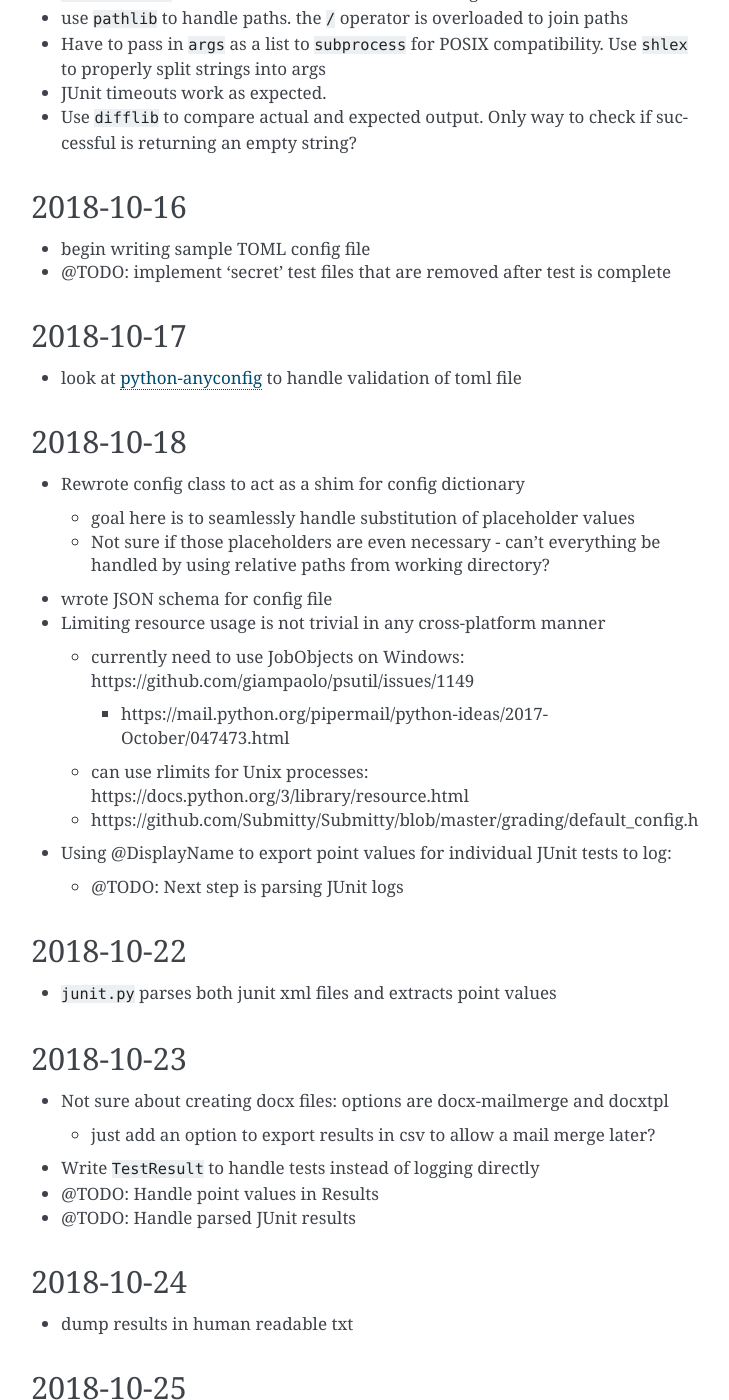
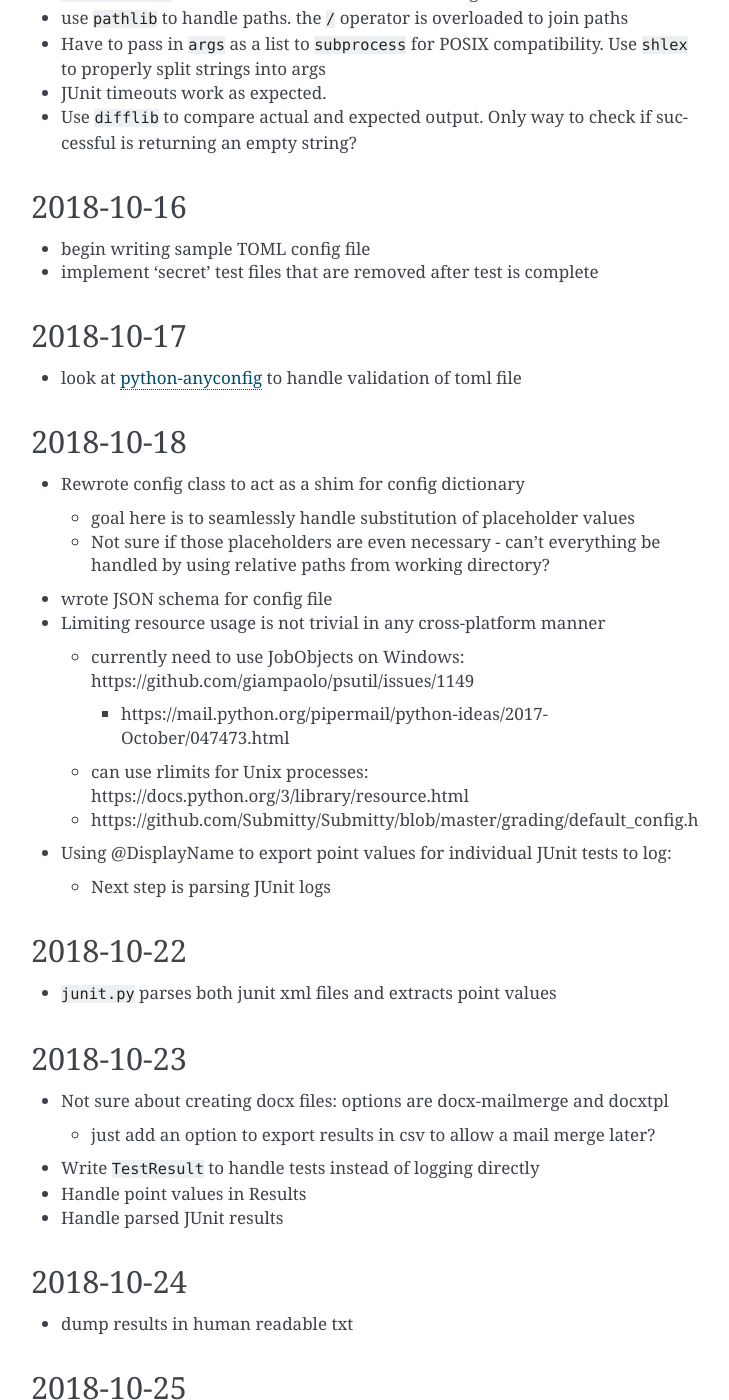
Before and after one commit to Wieschie/autograder, a Sphinx documentation site: the page built from docs/development.md, in a window 1280 px wide and 1400 px high, scrolled down 1722 px. Shown: the whole window, without its empty margins (389-1118 px from the left). Built offline with Sphinx 7.4.7, drawn with Linux system fonts in a browser that asks for light colours; pages that are not in the unit, such as notebooks, are missing from menus; some of the changed text lies outside the part shown.

```diff
--- a/docs/development.md
+++ b/docs/development.md
@@ -49,7 +49,7 @@
 
 ## 2018-10-16
 * begin writing sample TOML config file
-* @TODO: implement 'secret' test files that are removed after test is complete
+* implement 'secret' test files that are removed after test is complete
 
 ## 2018-10-17
 * look at [python-anyconfig](https://github.com/ssato/python-anyconfig) to handle validation of toml file
@@ -65,7 +65,7 @@
   * can use rlimits for Unix processes: https://docs.python.org/3/library/resource.html
   * https://github.com/Submitty/Submitty/blob/master/grading/default_config.h
 * Using @DisplayName to export point values for individual JUnit tests to log:
-  * @TODO: Next step is parsing JUnit logs
+  * Next step is parsing JUnit logs
 
 ## 2018-10-22
 * `junit.py` parses both junit xml files and extracts point values
@@ -74,8 +74,8 @@
 * Not sure about creating docx files: options are docx-mailmerge and docxtpl
   * just add an option to export results in csv to allow a mail merge later?
 * Write `TestResult` to handle tests instead of logging directly
-* @TODO: Handle point values in Results
-* @TODO: Handle parsed JUnit results
+* Handle point values in Results
+* Handle parsed JUnit results
 
 ## 2018-10-24
 * dump results in human readable txt
@@ -91,7 +91,7 @@
 ## 2018-10-30
 * JobObjects work well when associating the parent script with a single job
   * Complicates limiting the number of active processes.  Should be able to set the limit to the configured value + 1 (script is included in the job)
-  * @TODO Does the junit runner spawn additional processes?  need to investigate
+  * Java processes spawn at least one additional thread for the garbage collector on linux
 * @TODO RLIMIT_NPROC applies to the user that owns the process, not just the process.  for this to work, script must be run as a separate user.
 
 ## 2018-11-11
```
Also changed, not shown: 1 other file.
